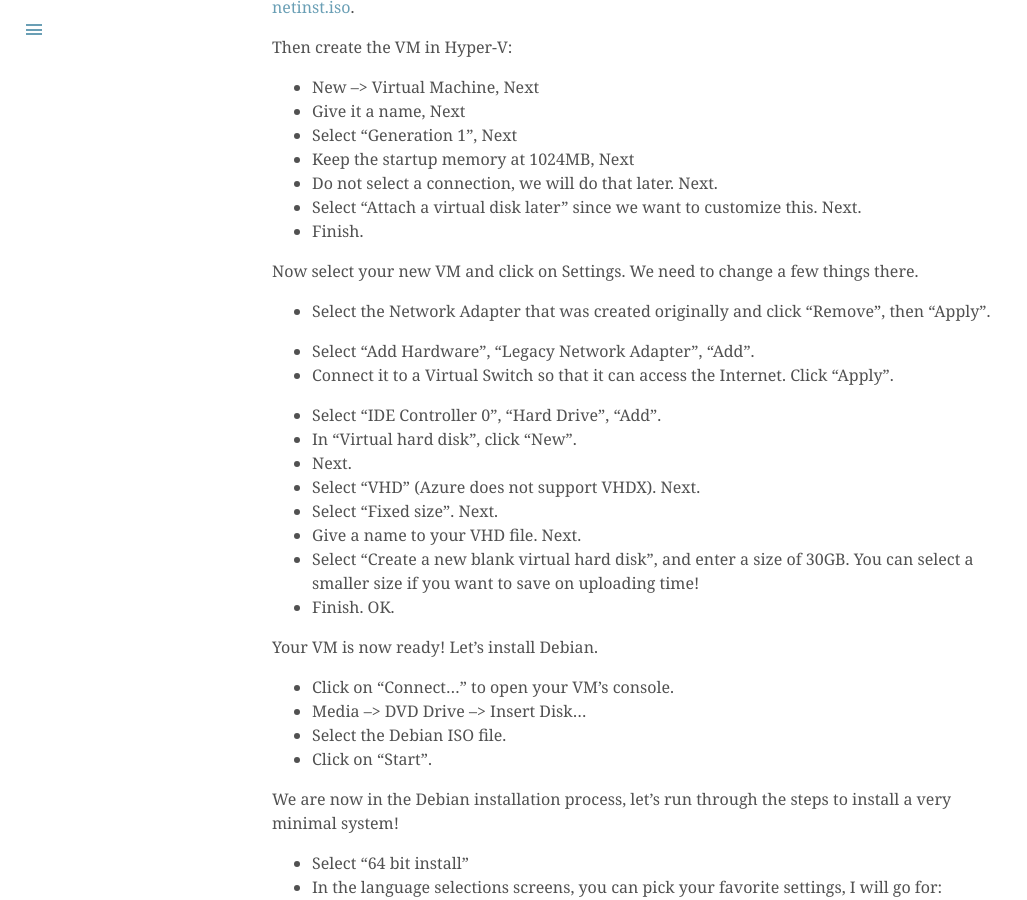
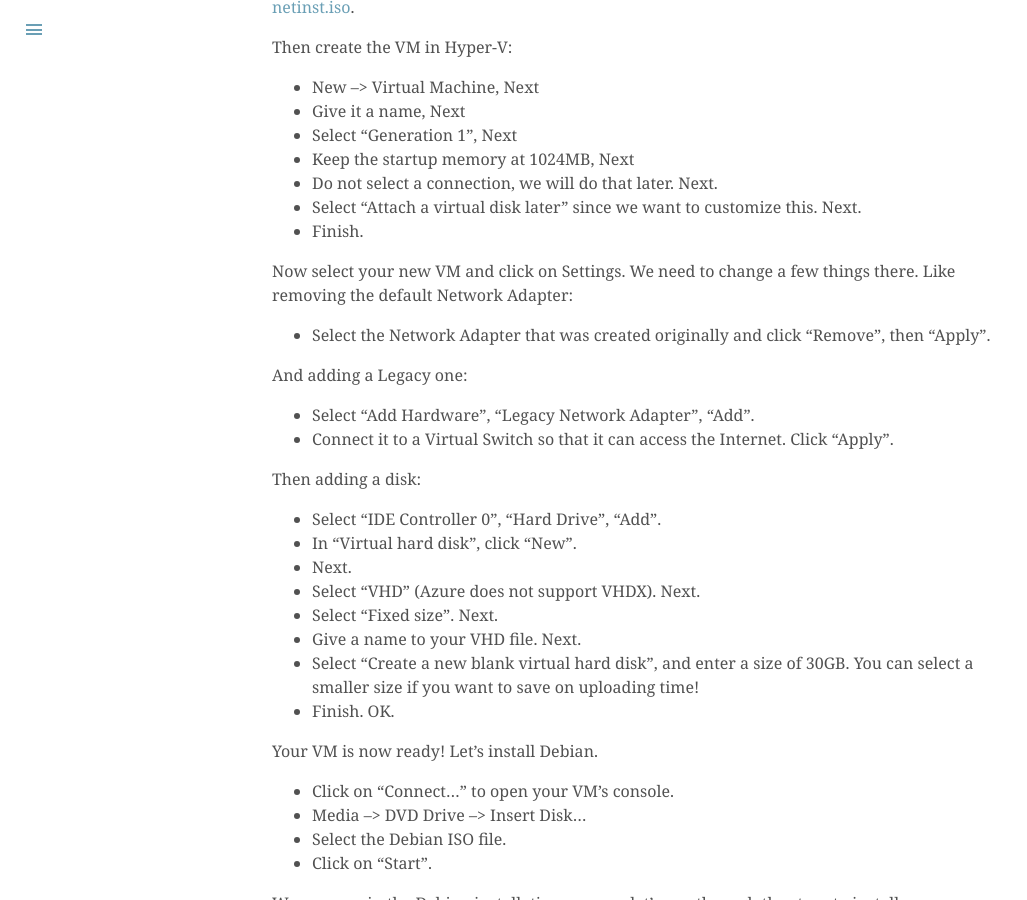
Before and after one commit to tomconte/tomconte.github.io, a Jekyll site: the page built from _posts/2015-04-16-debian-in-azure-from-soup-to-nuts.md, in a window 1280 px wide and 900 px high, scrolled down 572 px. Shown: the whole window, without its empty margins (0-1027 px from the left). Built offline with Jekyll 4.4.1, drawn with Linux system fonts in a browser that asks for light colours; Markdown is read by kramdown in place of the engine named in the settings.

Commit message:
Debian on Azure typos

```diff
--- a/_posts/2015-04-16-debian-in-azure-from-soup-to-nuts.md
+++ b/_posts/2015-04-16-debian-in-azure-from-soup-to-nuts.md
@@ -24,12 +24,16 @@
 - Select "Attach a virtual disk later" since we want to customize this. Next.
 - Finish.
 
-Now select your new VM and click on Settings. We need to change a few things there.
+Now select your new VM and click on Settings. We need to change a few things there. Like removing the default Network Adapter:
 
 - Select the Network Adapter that was created originally and click "Remove", then "Apply".
 
+And adding a Legacy one:
+
 - Select "Add Hardware", "Legacy Network Adapter", "Add".
 - Connect it to a Virtual Switch so that it can access the Internet. Click "Apply".
+
+Then adding a disk:
 
 - Select "IDE Controller 0", "Hard Drive", "Add".
 - In "Virtual hard disk", click "New".
```
